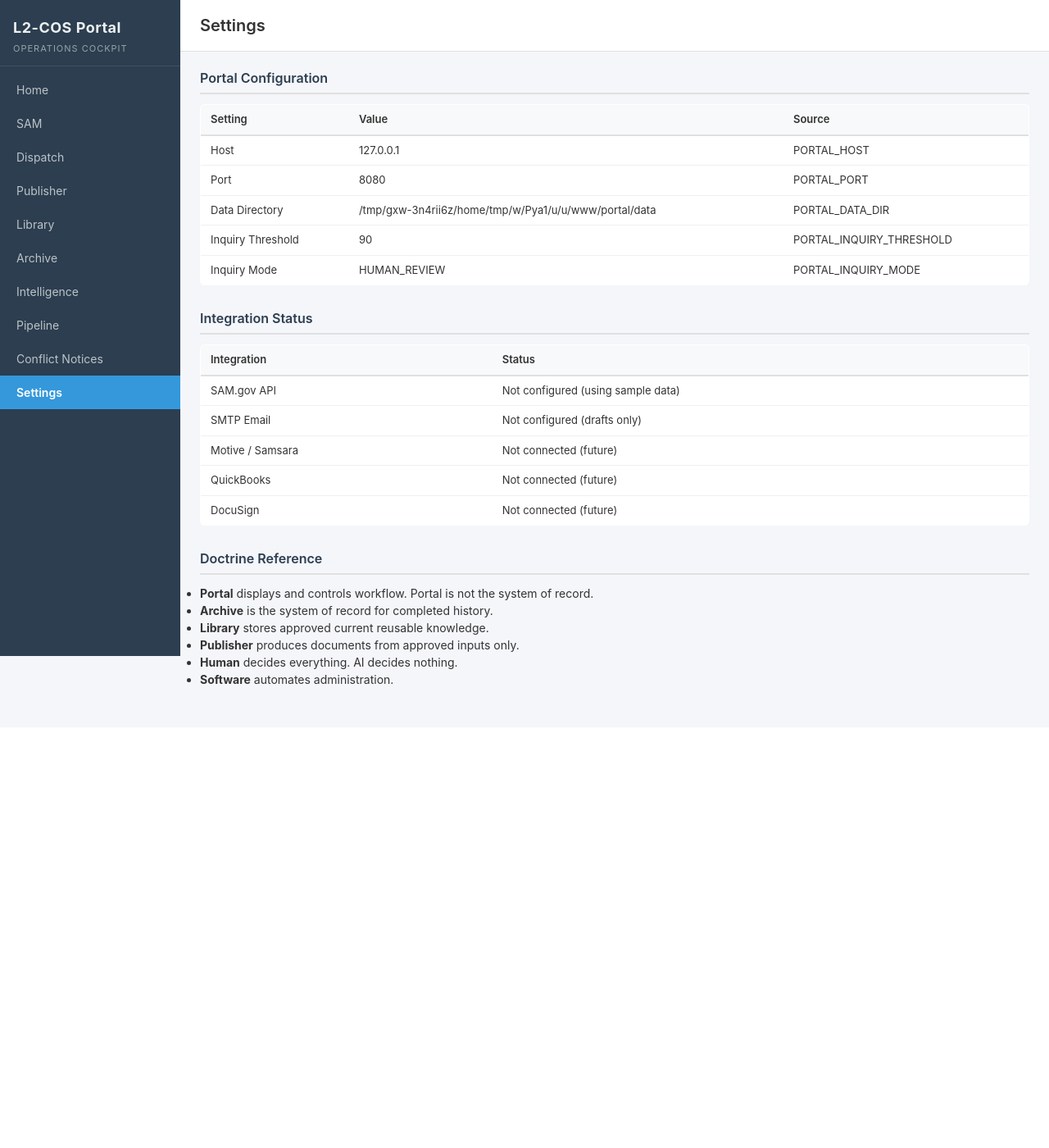
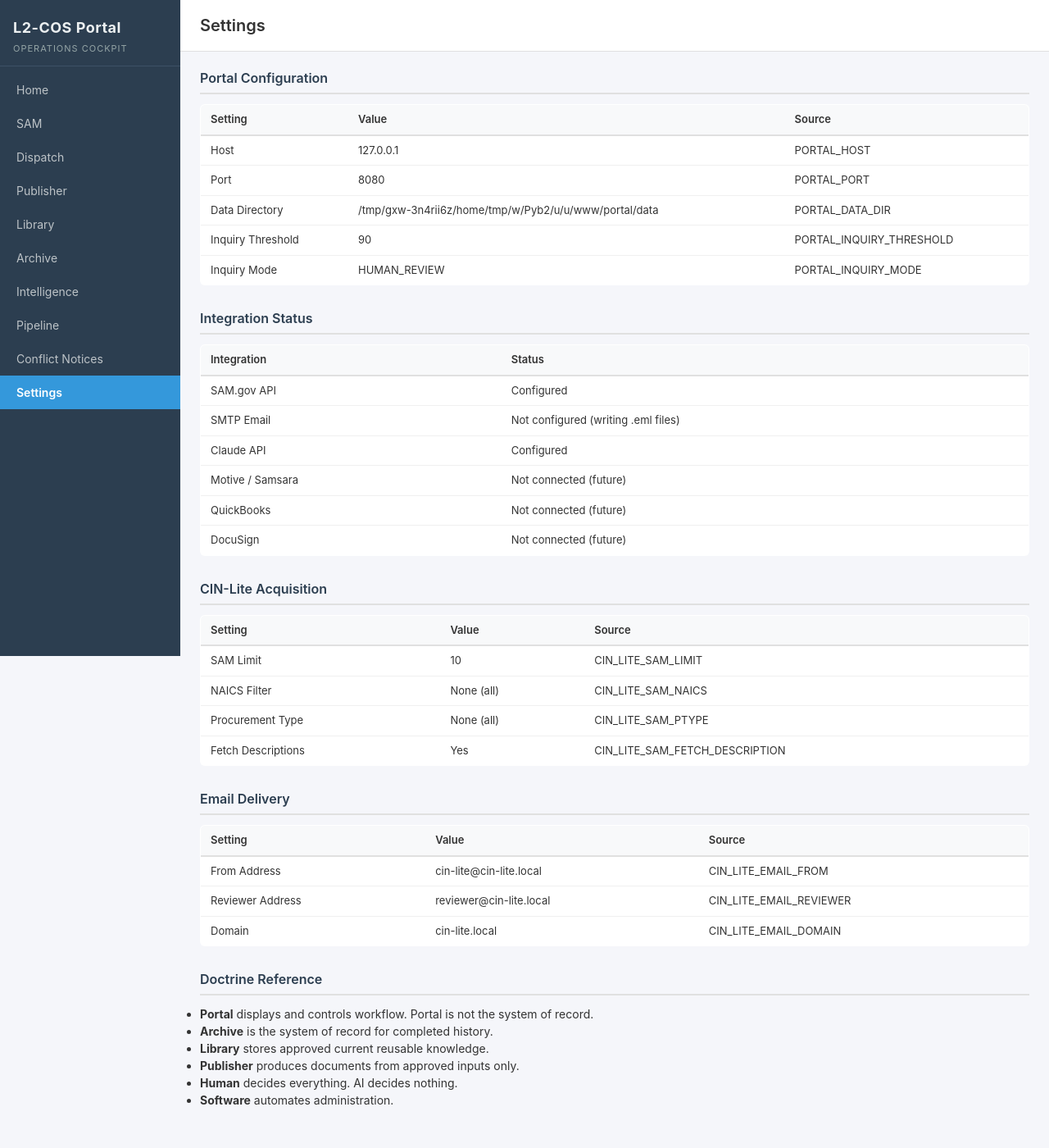
Before and after one commit to jax1313-outlook/Dispatch, a Flask app: page /settings in a window 1280 px wide. Shown: the whole page at 82% size. Before the commit the page ends 835 px from the top, so only its background shows below. Run offline with Flask 3, Linux system fonts and the light colour scheme.

Commit message:
PR 1.4: Pipeline resilience, SAM pagination, intelligence display, and settings fixes (#8)
Add per-contract error handling so one bad contract does not abort the
batch. Add SAM.gov pagination (up to 10 pages) so results beyond the
first page are no longer silently dropped. Show per-module intelligence
outputs on the brief page. Fix settings page to correctly detect SAM,
SMTP, and Claude API status and display CIN-Lite acquisition and email
configuration.

- cin_lite/pipeline.py: extract _process_single(), wrap per-contract
  loop in try/except, return error status for failed contracts
- cin_lite/acquisition.py: paginate SAM.gov API calls with offset,
  stop at totalRecords or empty page, cap at 10 pages
- portal/templates/brief.html: add Intelligence Modules section
  showing per-module summary, score, and flags
- portal/static/style.css: intel-module card styles
- portal/templates/settings.html: fix SAM detection (was checking
  wrong variable), add CIN-Lite acquisition and email config sections,
  show Claude API status
- portal/routes/pages.py: pass cin_config dict to settings template
- tests/test_pipeline_api.py: add resilience test (bad contract skipped)
- tests/test_portal.py: add settings content and brief intelligence tests


Claude-Session: https://claude.ai/code/session_01BMLY3sSVopdFp5bVxvyg8v

Co-authored-by: Claude <noreply@anthropic.com>

```diff
--- a/portal/routes/pages.py
+++ b/portal/routes/pages.py
@@ -236,8 +236,23 @@ def pending_decisions():
 
 @pages_bp.route("/settings")
 def settings():
+    import os
     from portal.config import Config
-    return render_template("settings.html", config=Config)
+    from cin_lite import email_delivery
+
+    cin_config = {
+        "sam_api_key": bool(os.environ.get("CIN_LITE_SAM_API_KEY")),
+        "sam_limit": os.environ.get("CIN_LITE_SAM_LIMIT", "10"),
+        "sam_naics": os.environ.get("CIN_LITE_SAM_NAICS", ""),
+        "sam_ptype": os.environ.get("CIN_LITE_SAM_PTYPE", ""),
+        "sam_fetch_desc": os.environ.get("CIN_LITE_SAM_FETCH_DESCRIPTION", "1") == "1",
+        "smtp_host": os.environ.get("CIN_LITE_SMTP_HOST", ""),
+        "anthropic_key": bool(os.environ.get("ANTHROPIC_API_KEY")),
+        "email_from": email_delivery.from_address(),
+        "email_reviewer": email_delivery.reviewer_address(),
+        "email_domain": email_delivery.domain(),
+    }
+    return render_template("settings.html", config=Config, cin_config=cin_config)
 
 
 def _priority_key(entry: dict) -> tuple:
--- a/portal/static/style.css
+++ b/portal/static/style.css
@@ -404,6 +404,25 @@ body {
 .intel-content { font-size: 13px; color: #555; margin-bottom: 6px; }
 .intel-meta { font-size: 11px; color: #999; display: flex; gap: 12px; }
 
+/* ---------- Intelligence Module Cards (Brief) ---------- */
+.intel-module {
+    background: #f8f9fa;
+    border: 1px solid #e0e0e0;
+    border-left: 3px solid #2980b9;
+    border-radius: 4px;
+    padding: 10px 14px;
+    margin-bottom: 8px;
+}
+.intel-module-header {
+    display: flex;
+    align-items: center;
+    gap: 12px;
+    margin-bottom: 4px;
+}
+.intel-module-score { font-size: 12px; font-weight: 600; color: #e67e22; }
+.intel-module-summary { font-size: 13px; color: #555; margin-bottom: 4px; }
+.intel-module-flags { display: flex; flex-wrap: wrap; gap: 4px; }
+
 /* ---------- Operational Considerations ---------- */
 .card-considerations {
     padding: 4px 16px;
--- a/portal/templates/settings.html
+++ b/portal/templates/settings.html
@@ -22,11 +22,37 @@
     <table class="data-table">
         <thead><tr><th>Integration</th><th>Status</th></tr></thead>
         <tbody>
-            <tr><td>SAM.gov API</td><td>{{ 'Configured' if config.SECRET_KEY != 'dev-portal-key-change-in-production' else 'Not configured (using sample data)' }}</td></tr>
-            <tr><td>SMTP Email</td><td>Not configured (drafts only)</td></tr>
+            <tr><td>SAM.gov API</td><td>{{ 'Configured' if cin_config.sam_api_key else 'Not configured (using sample data)' }}</td></tr>
+            <tr><td>SMTP Email</td><td>{{ 'Configured (' + cin_config.smtp_host + ')' if cin_config.smtp_host else 'Not configured (writing .eml files)' }}</td></tr>
+            <tr><td>Claude API</td><td>{{ 'Configured' if cin_config.anthropic_key else 'Not configured (using deterministic fallbacks)' }}</td></tr>
             <tr><td>Motive / Samsara</td><td>Not connected (future)</td></tr>
             <tr><td>QuickBooks</td><td>Not connected (future)</td></tr>
             <tr><td>DocuSign</td><td>Not connected (future)</td></tr>
+        </tbody>
+    </table>
+</section>
+
+<section class="card-section">
+    <h2>CIN-Lite Acquisition</h2>
+    <table class="data-table">
+        <thead><tr><th>Setting</th><th>Value</th><th>Source</th></tr></thead>
+        <tbody>
+            <tr><td>SAM Limit</td><td>{{ cin_config.sam_limit }}</td><td>CIN_LITE_SAM_LIMIT</td></tr>
+            <tr><td>NAICS Filter</td><td>{{ cin_config.sam_naics or 'None (all)' }}</td><td>CIN_LITE_SAM_NAICS</td></tr>
+            <tr><td>Procurement Type</td><td>{{ cin_config.sam_ptype or 'None (all)' }}</td><td>CIN_LITE_SAM_PTYPE</td></tr>
+            <tr><td>Fetch Descriptions</td><td>{{ 'Yes' if cin_config.sam_fetch_desc else 'No' }}</td><td>CIN_LITE_SAM_FETCH_DESCRIPTION</td></tr>
+        </tbody>
+    </table>
+</section>
+
+<section class="card-section">
+    <h2>Email Delivery</h2>
+    <table class="data-table">
+        <thead><tr><th>Setting</th><th>Value</th><th>Source</th></tr></thead>
+        <tbody>
+            <tr><td>From Address</td><td>{{ cin_config.email_from }}</td><td>CIN_LITE_EMAIL_FROM</td></tr>
+            <tr><td>Reviewer Address</td><td>{{ cin_config.email_reviewer }}</td><td>CIN_LITE_EMAIL_REVIEWER</td></tr>
+            <tr><td>Domain</td><td>{{ cin_config.email_domain }}</td><td>CIN_LITE_EMAIL_DOMAIN</td></tr>
         </tbody>
     </table>
 </section>
```
Also changed, not shown: cin_lite/acquisition.py (+36 -17 lines), cin_lite/pipeline.py (+61 -38 lines), portal/templates/brief.html (+29 -0 lines), tests/test_pipeline_api.py (+33 -0 lines), tests/test_portal.py (+31 -0 lines).
